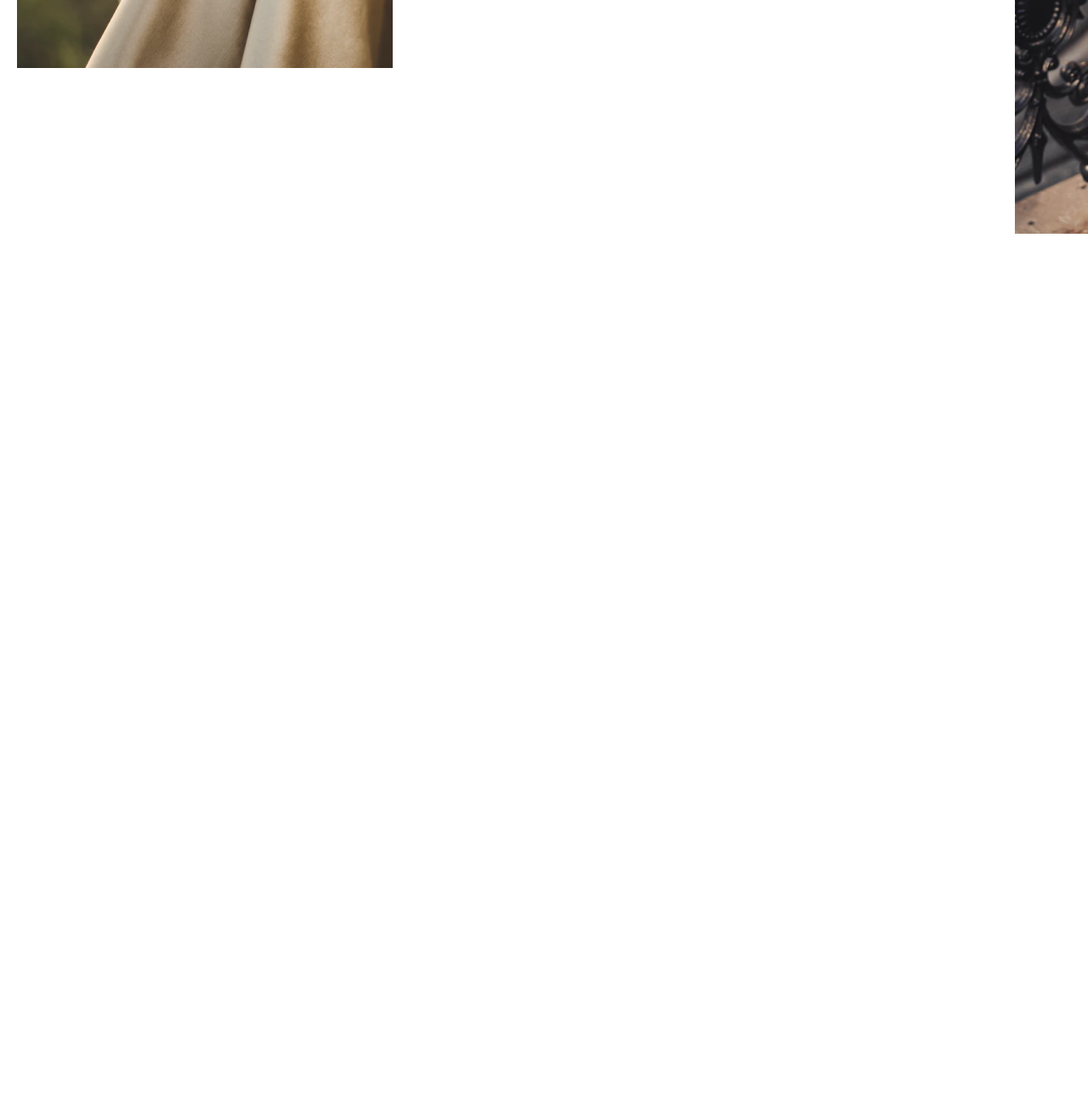
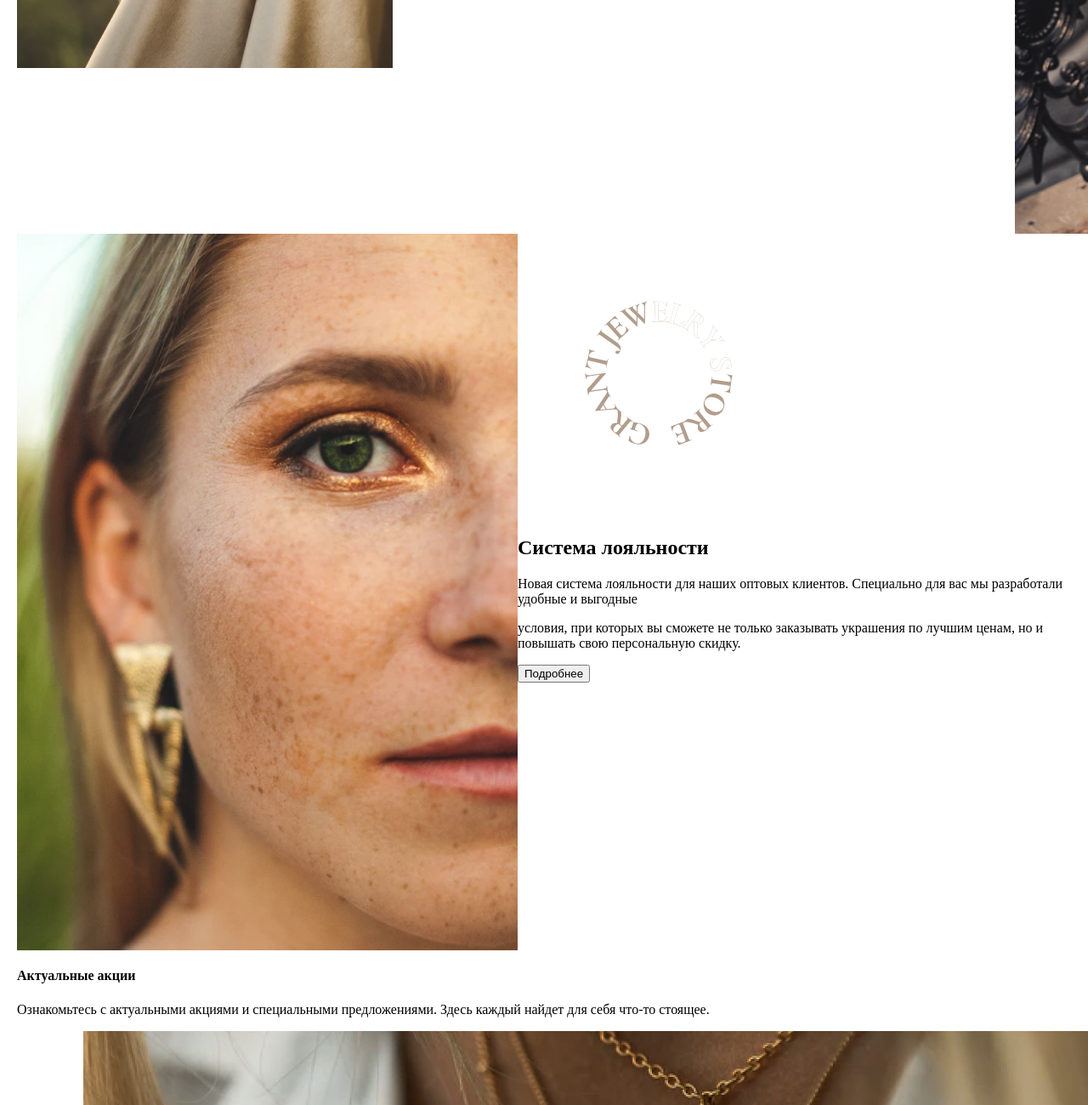
Before and after one commit to abdunazarovs/yuvilerkalandingpage, a plain HTML site: page index.html in a window 1280 px wide. Shown: the part 820-2120 px from the top of the page at 85% size. Before the commit the page ends 1115 px from the top, so only its background shows below. Drawn offline with Linux system fonts and the light colour scheme.

Commit message:
action adding

```diff
--- a/index.html
+++ b/index.html
@@ -38,14 +38,53 @@
     <section id="intro">
         <div class="container">
             <div class="introi">
-                <img src="opaxon.png" alt="opaxon"class="opaxon">
+                <img src="opaxon.png" alt="opaxon" class="opaxon">
                 <div class="introtexts">
                     <h4>Украшения, которые <br> прослужат вам всю жизнь</h4>
                     <p>Наша цель — сохранить семейные традиции путем создания ювелирных украшений
                         с использованием высококачественных материалов.</p>
                     <button class="introbtn">Смотреть каталог</button>
                 </div>
-                <img src="opashka.png" alt="opashka"class="opashka">
+                <img src="opashka.png" alt="opashka" class="opashka">
+            </div>
+
+        </div>
+    </section>
+
+    <section id="aksiya">
+        <div class="container">
+            <div class="aksiyal">
+
+                <img src="aksiya.png" alt="als">
+                <div class="aksiyatexts">
+                    <div class="tepa">
+                        <img src="roundedalsiya.svg" alt="rounded">
+                        <h1>
+                            Система лояльности
+                        </h1>
+                        <p>
+                            Новая система лояльности для наших оптовых клиентов. Специально для вас мы разработали
+                            удобные и
+                            выгодные
+
+                        </p>
+                    </div>
+                    <div class="aksiyapast">
+                        <p> условия, при которых вы сможете не только заказывать украшения по лучшим ценам, но и
+                            повышать свою персональную скидку.</p>
+                        <button class="aksiyapastbtn">
+                            Подробнее
+                        </button>
+                    </div>
+                </div>
+
+            </div>
+
+            <div class="actions">
+                <h4>Актуальные акции</h4>
+                <p>Ознакомьтесь с актуальными акциями и специальными предложениями. Здесь каждый найдет для себя
+                    что-то стоящее.</p>
+                <img src="aksiyaslayd.png" alt="">
             </div>
 
         </div>
--- a/style.css
+++ b/style.css
@@ -103,3 +103,7 @@ p{
     color:rgba(255, 255, 255, 1);
     font-size:23px;
 }
+
+.aksiyal{
+    display: flex;
+}
```
Also changed, not shown: aksiya.png (added), aksiyaslayd.png (added), roundedalsiya.svg (added).
